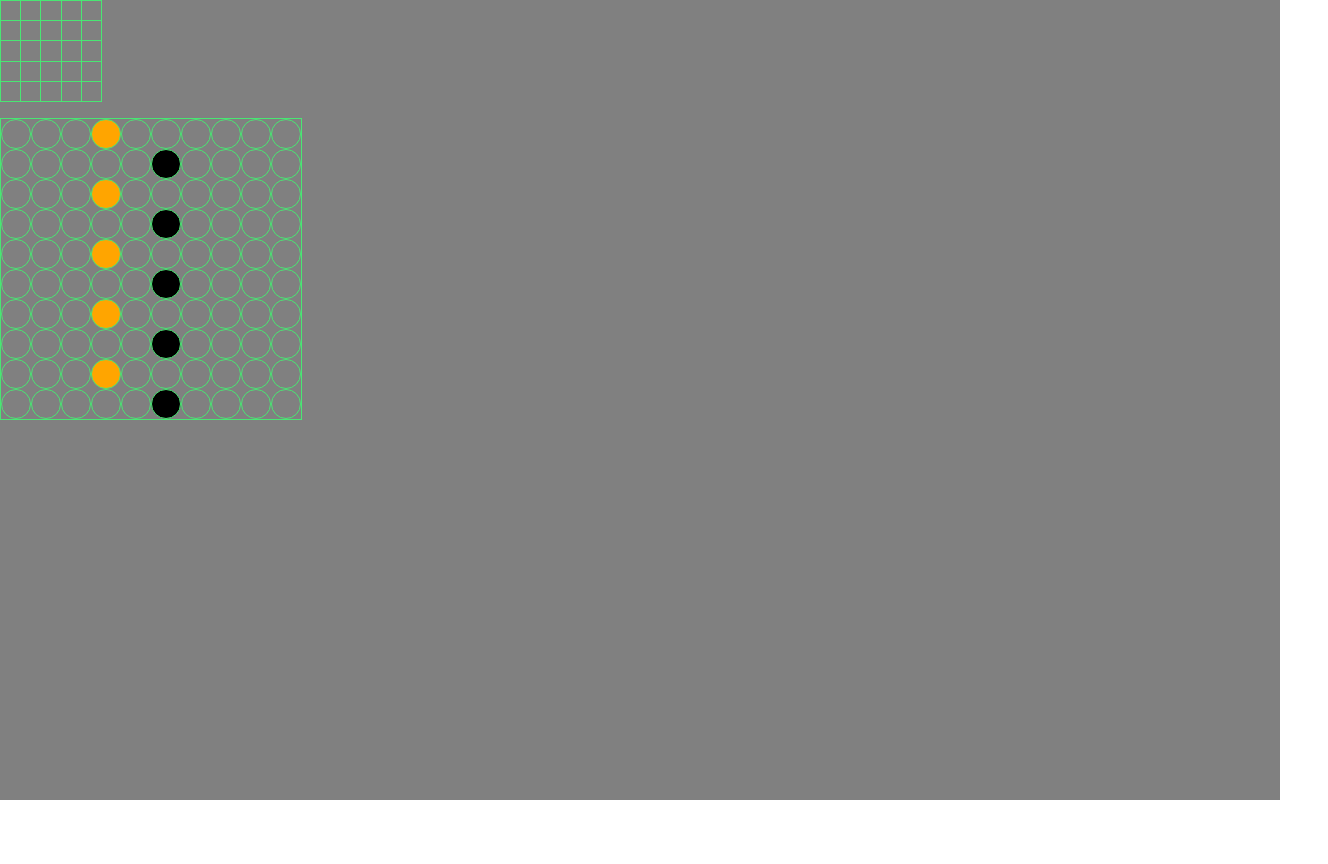
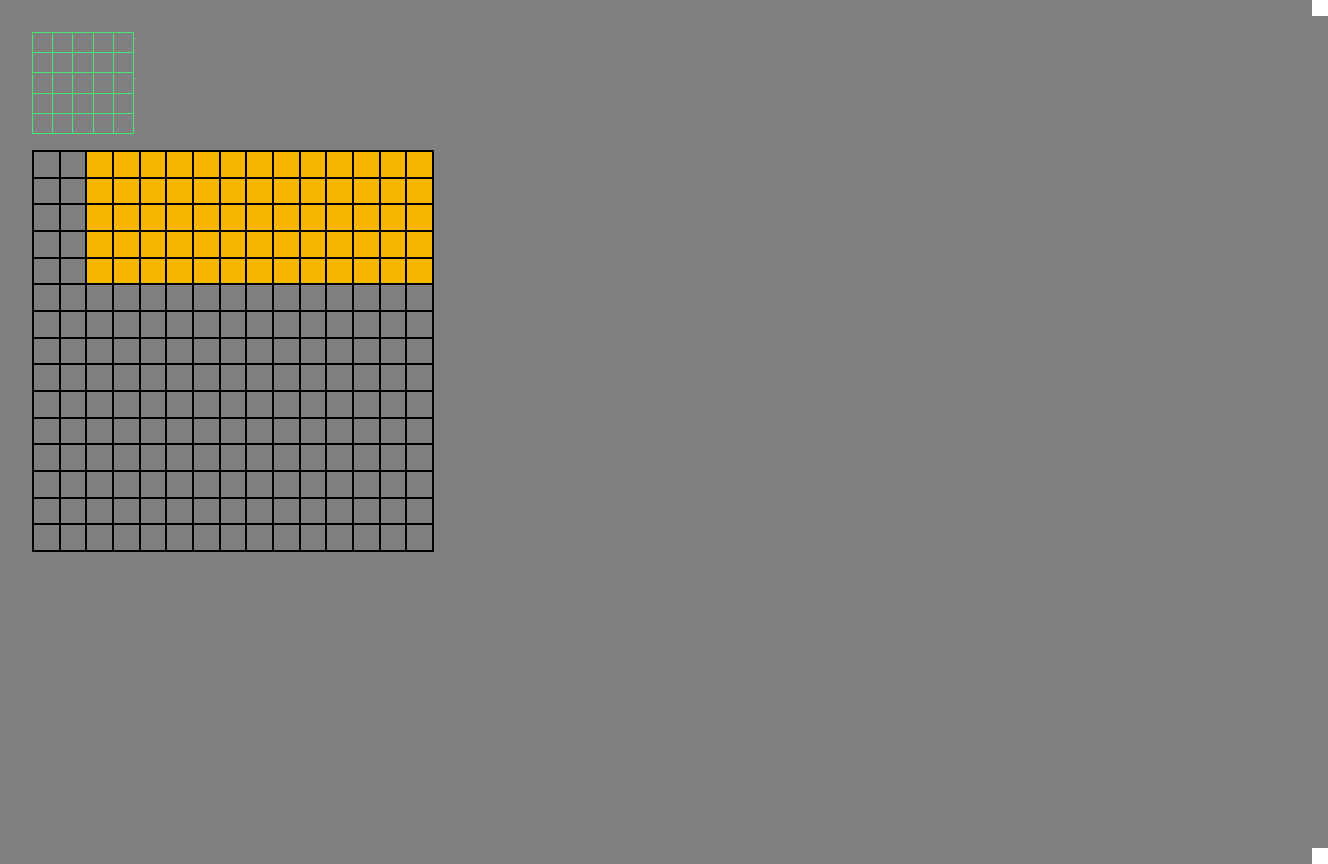
Before and after one commit to phamhongphuc1999/led-caro, a React (Vite) app in the folder packages/caro/: page / in a window 1280 px wide. Shown: the whole page, 1328 px wide, since content can reach past the window. Before the commit the page ends 800 px from the top, so only its background shows below. Built offline with nearby package versions, Linux system fonts and the light colour scheme.

Commit message:
feat: key square

```diff
--- /dev/null
+++ b/packages/caro/lib/AnimationCaro.tsx
@@ -0,0 +1,6 @@
+import { GridCaro } from './GridCaro';
+import { GridCaroProps } from './type';
+
+export function AnimationCaro(params: GridCaroProps) {
+  return <GridCaro {...params} />;
+}
--- a/packages/caro/lib/BasicCaro.tsx
+++ b/packages/caro/lib/BasicCaro.tsx
@@ -34,9 +34,13 @@ export function BasicCaro(params: BasicCaroProps) {
         })}
       </div>
       <div className="basic-caro-contain-column">
-        {new Array(columns + 1).fill(0).map((_) => {
+        {new Array(columns + 1).fill(0).map((_, index) => {
           return (
-            <div className="basic-caro-stick-column" style={{ backgroundColor: stickColor }} />
+            <div
+              key={index}
+              className="basic-caro-stick-column"
+              style={{ backgroundColor: stickColor }}
+            />
           );
         })}
       </div>
--- a/packages/caro/lib/GridCaro.tsx
+++ b/packages/caro/lib/GridCaro.tsx
@@ -1,3 +1,4 @@
+import { useSquareStyle } from './hooks/useSquareStyle';
 import './styles/grid-caro.style.css';
 import { GridCaroProps } from './type';
 import { styleMerge } from './utils';
@@ -6,21 +7,25 @@ export function GridCaro(params: GridCaroProps) {
   const {
     rows,
     columns,
-    stickSize = 1,
-    stickColor = '#49e673',
-    borderMode = 'equal',
+    stickSize = 0,
+    stickColor = 'transparent',
+    borderMode = 'normal',
     squares,
     gridProps,
     mode = 'square',
     ...props
   } = params;
+  const { fn } = useSquareStyle(squares);
 
   return (
     <div
       {...styleMerge(props, {
         style: {
           aspectRatio: mode == 'square' ? `${columns / rows}` : 'initial',
-          border: borderMode == 'equal' ? `${stickSize / 2}px solid ${stickColor}` : '',
+          border:
+            borderMode == 'normal' || borderMode == 'container'
+              ? `${stickSize / 2}px solid ${stickColor}`
+              : '0px',
         },
         className: 'grid-caro-contain',
       })}
@@ -29,18 +34,16 @@ export function GridCaro(params: GridCaroProps) {
         return (
           <div key={i} className="gird-caro-row">
             {new Array(columns).fill(0).map((_, j) => {
-              const iStyle = i % 2 == 0 ? 'even' : 'odd';
-              const jStyle = j % 2 == 0 ? 'even' : 'odd';
-              const _props = squares?.[`${i}-${j}`];
-              const _props1 = squares?.[`${iStyle}-${j}`];
-              const _props2 = squares?.[`${i}-${jStyle}`];
-              const _props3 = squares?.[`${iStyle}-${jStyle}`];
+              const _props = fn ? fn(i, j) : undefined;
 
               return (
                 <div
                   key={`${i}-${j}`}
-                  {...styleMerge(gridProps, _props, _props1, _props2, _props3, {
-                    style: { border: `${stickSize / 2}px solid ${stickColor}` },
+                  {...styleMerge(gridProps, _props, {
+                    style: {
+                      border:
+                        borderMode == 'normal' ? `${stickSize / 2}px solid ${stickColor}` : '',
+                    },
                     className: 'grid-caro-item',
                   })}
                 />
--- /dev/null
+++ b/packages/caro/lib/hooks/useSquareStyle.ts
@@ -0,0 +1,48 @@
+import { useMemo } from 'react';
+import { DivProps, SquareKeyType, SquareStyleType } from '../type';
+import { styleMerge } from 'lib/utils';
+
+export function isOk(validate: string, num: number): boolean {
+  if (/>{1}={1}/.test(validate)) {
+    const _check = parseInt(validate.substring(2));
+    return num >= _check;
+  } else if (/>{1}/.test(validate)) {
+    const _check = parseInt(validate.substring(1));
+    return num > _check;
+  } else if (/<{1}={1}/.test(validate)) {
+    const _check = parseInt(validate.substring(2));
+    return num <= _check;
+  } else if (/<{1}/.test(validate)) {
+    const _check = parseInt(validate.substring(1));
+    return num < _check;
+  } else if (validate == 'even') return num % 2 == 0;
+  else if (validate == 'odd') return num % 2 == 1;
+  else return num == parseInt(validate);
+}
+
+type ReturnType = (i: number, j: number) => DivProps | undefined;
+export function makeSquareStyle(squareStyle: SquareStyleType): ReturnType {
+  const keys = Object.keys(squareStyle);
+
+  return (i: number, j: number) => {
+    const result: Array<DivProps | undefined> = [];
+    for (const key of keys) {
+      const pair = key.split('-');
+      const item1 = pair[0];
+      const item2 = pair[1];
+      const _ok1 = isOk(item1, i);
+      const _ok2 = isOk(item2, j);
+      if (_ok1 && _ok2) result.push(squareStyle[key as SquareKeyType]);
+    }
+    return styleMerge(...result);
+  };
+}
+
+export function useSquareStyle(squareStyle?: SquareStyleType) {
+  return useMemo(() => {
+    let _fn: ReturnType | undefined = undefined;
+    if (squareStyle) _fn = makeSquareStyle(squareStyle);
+    else _fn = undefined;
+    return { fn: _fn };
+  }, [squareStyle]);
+}
--- a/packages/caro/lib/index.ts
+++ b/packages/caro/lib/index.ts
@@ -1,4 +1,6 @@
+export { AnimationCaro } from './AnimationCaro';
 export { BasicCaro } from './BasicCaro';
 export { GridCaro } from './GridCaro';
+export { makeSquareStyle, useSquareStyle } from './hooks/useSquareStyle';
 export * from './type';
 export * from './utils';
--- a/packages/caro/src/App.tsx
+++ b/packages/caro/src/App.tsx
@@ -1,25 +1,19 @@
 import { BasicCaro } from 'lib/BasicCaro';
 import { GridCaro } from 'lib/GridCaro';
+import './app.style.css';
 
 export function App() {
   return (
-    <div style={{ backgroundColor: 'gray', width: '100vw', height: '100vh' }}>
+    <div id="root">
       <BasicCaro style={{ width: '100px', marginBottom: '1rem' }} rows={5} columns={5} />
       <GridCaro
-        style={{ width: '300px' }}
-        gridProps={{
-          style: {
-            display: 'flex',
-            alignItems: 'center',
-            justifyContent: 'center',
-            borderRadius: '50%',
-          },
-        }}
-        rows={10}
-        columns={10}
+        stickColor="black"
+        stickSize={1}
+        style={{ width: '400px' }}
+        rows={15}
+        columns={15}
         squares={{
-          'odd-5': { style: { backgroundColor: 'black' } },
-          'even-3': { style: { backgroundColor: 'orange' } },
+          '<5->=2': { className: 'grid-item1' },
         }}
       />
     </div>
--- /dev/null
+++ b/packages/caro/src/app.style.css
@@ -0,0 +1,16 @@
+#root {
+  background-color: gray;
+  padding: 1rem;
+  width: 100vw;
+  min-height: 100vh;
+  height: fit-content;
+}
+.grid-item1 {
+  background-color: #f8b500;
+}
+.grid-item2 {
+  background-color: #fceabb;
+}
+.grid-item3 {
+  background-color: #ffffff;
+}
```
Also changed, not shown: packages/caro/lib/type.ts (+8 -3 lines).
